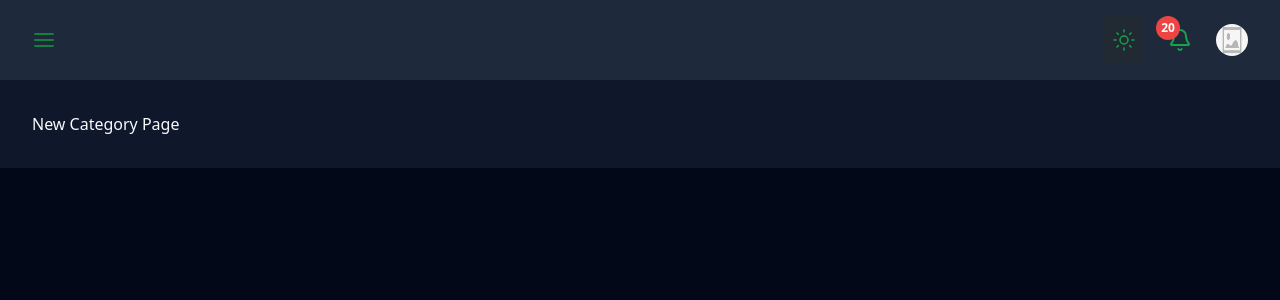
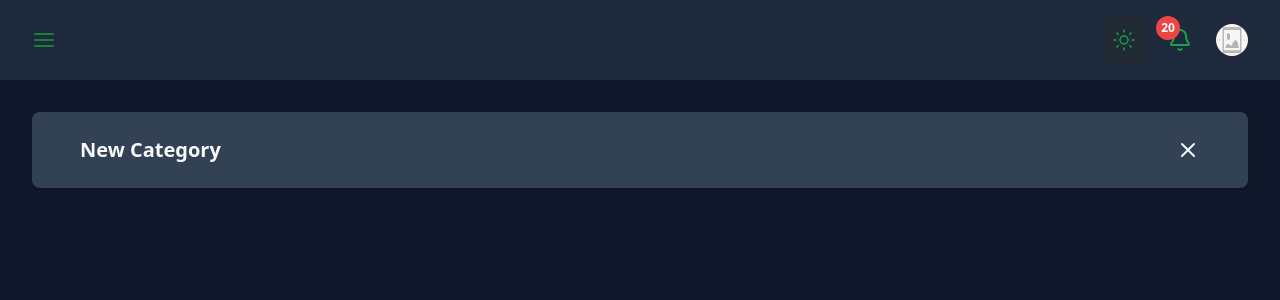
Before and after one commit to AdelekeOfAfrica/ecommerce-typescript, a Next.js app: page /dashboard/categories/new in a window 1280 px wide. Shown: the top 300 px of the page. Built offline with nearby package versions, Linux system fonts and the light colour scheme.

Commit message:
adding react hooks

```diff
--- a/app/(back-end)/dashboard/(catalog)/categories/new/page.jsx
+++ b/app/(back-end)/dashboard/(catalog)/categories/new/page.jsx
@@ -1,11 +1,14 @@
+import { X } from 'lucide-react'
 import React from 'react'
 
 export default function NewCategory() {
   return (
-    <div>
+    <div className="flex items-center justify-between py-6 px-12
+     bg-white-50  text-slate-800  dark:text-slate-50 dark:bg-slate-700 rounded-lg
+     shadow">
 
-        <h2>New Category Page</h2>
-
+     <h2 className="text-xl font-semibold">New Category</h2>
+      <button className=""><X/></button>
     </div>
   )
 }
--- a/app/(back-end)/dashboard/layout.js
+++ b/app/(back-end)/dashboard/layout.js
@@ -18,7 +18,7 @@ export default function Layout({ children }) {
         <Navbar showSidebar={showSidebar} setShowSidebar={setShowSidebar} />
 
         {/* Main content */}
-        <main className="p-8 bg-slate-100 dark:bg-slate-900 text-slate-50 mt-0">
+        <main className="p-8 bg-slate-100 dark:bg-slate-900 text-slate-50 min-h-screen mt-0">
           {children}
         </main>
       </div>
--- a/components/backoffice/TableActions.jsx
+++ b/components/backoffice/TableActions.jsx
@@ -1,5 +1,6 @@
 import React from 'react'
 import { Download, DownloadIcon, Search, Trash } from 'lucide-react'
+import { Input } from 'postcss'
 export default function TableActions() {
   return (
         //tables
--- a/package.json
+++ b/package.json
@@ -22,6 +22,7 @@
     "react": "^19.0.0",
     "react-chartjs-2": "^5.3.0",
     "react-dom": "^19.0.0",
+    "react-hook-form": "^7.54.2",
     "sass": "^1.85.0",
     "tailwind-merge": "^3.0.2",
     "tailwindcss-animate": "^1.0.7"
```
Also changed, not shown: 1 other file (tests, documents, lock files or other folders).
